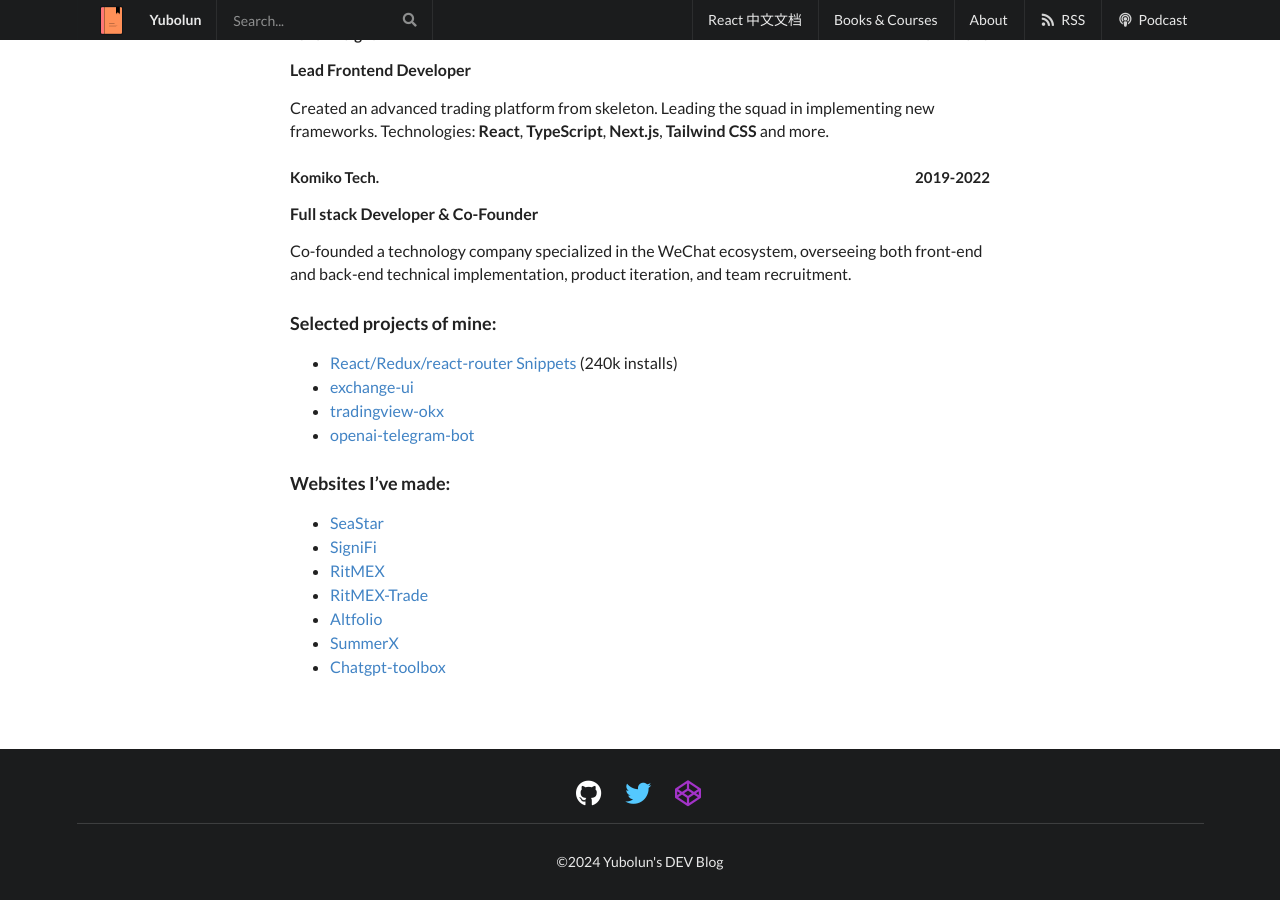
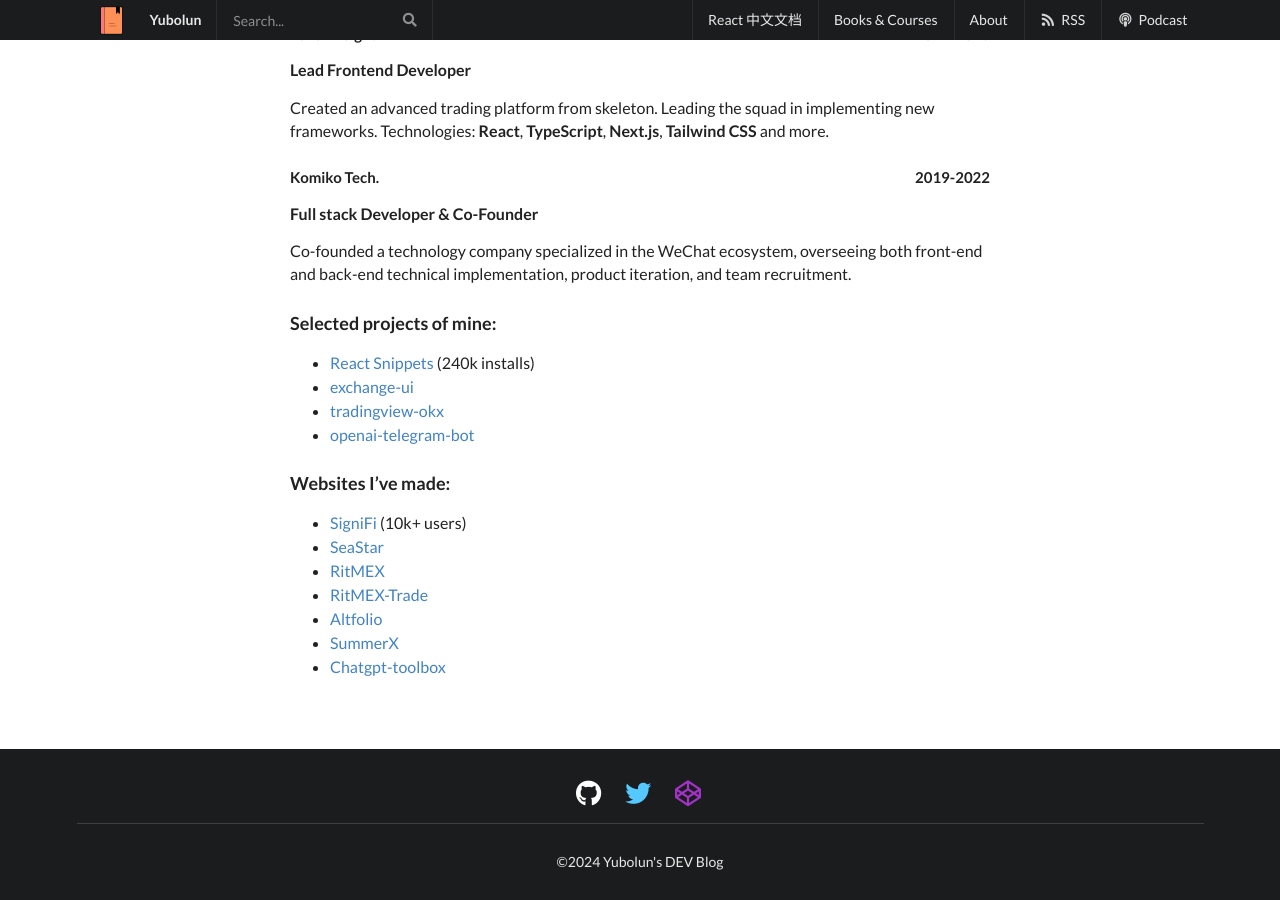
Before and after one commit to discountry/discountry.github.io, a Jekyll site: the page built from about/index.md, in a window 1280 px wide and 900 px high, scrolled down 603 px. Built offline with Jekyll 4.4.1, drawn with Linux system fonts in a browser that asks for light colours.

Commit message:
add users

```diff
--- a/about/index.md
+++ b/about/index.md
@@ -34,15 +34,15 @@
 
 ### Selected projects of mine:
 
-* [React/Redux/react-router Snippets](https://marketplace.visualstudio.com/items?itemName=discountry.react-redux-react-router-snippets) (240k installs)
+* [React Snippets](https://marketplace.visualstudio.com/items?itemName=discountry.react-redux-react-router-snippets) (240k installs)
 * [exchange-ui](https://github.com/discountry/exchange-ui)
 * [tradingview-okx](https://github.com/discountry/tradingview-okx)
 * [openai-telegram-bot](https://github.com/discountry/openai-telegram-bot)
 
 ### Websites I've made:
 
+* [SigniFi](https://signifi.life) (10k+ users)
 * [SeaStar](https://seastar.club)
-* [SigniFi](https://signifi.life)
 * [RitMEX](https://ritmex.one)
 * [RitMEX-Trade](https://trade.ritmex.one/)
 * [Altfolio](https://altfolio.ritmex.one/)
```
